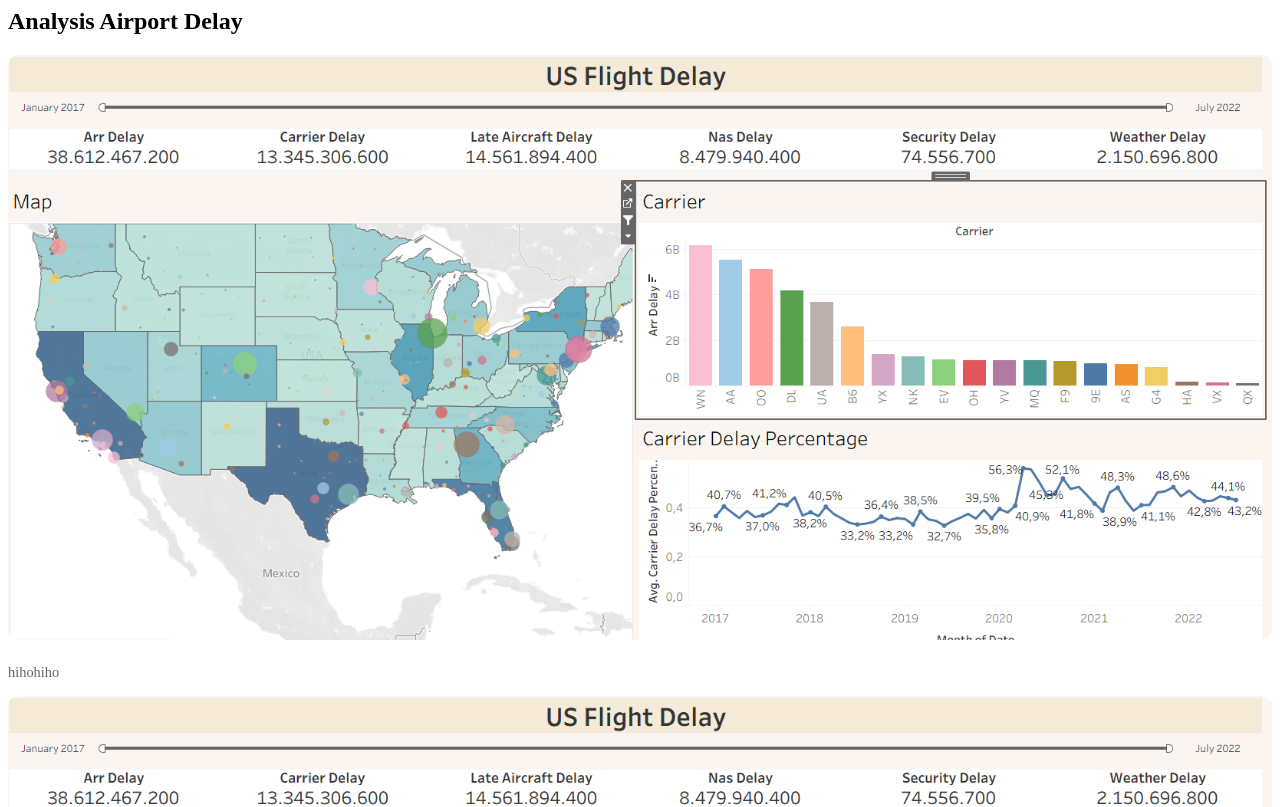
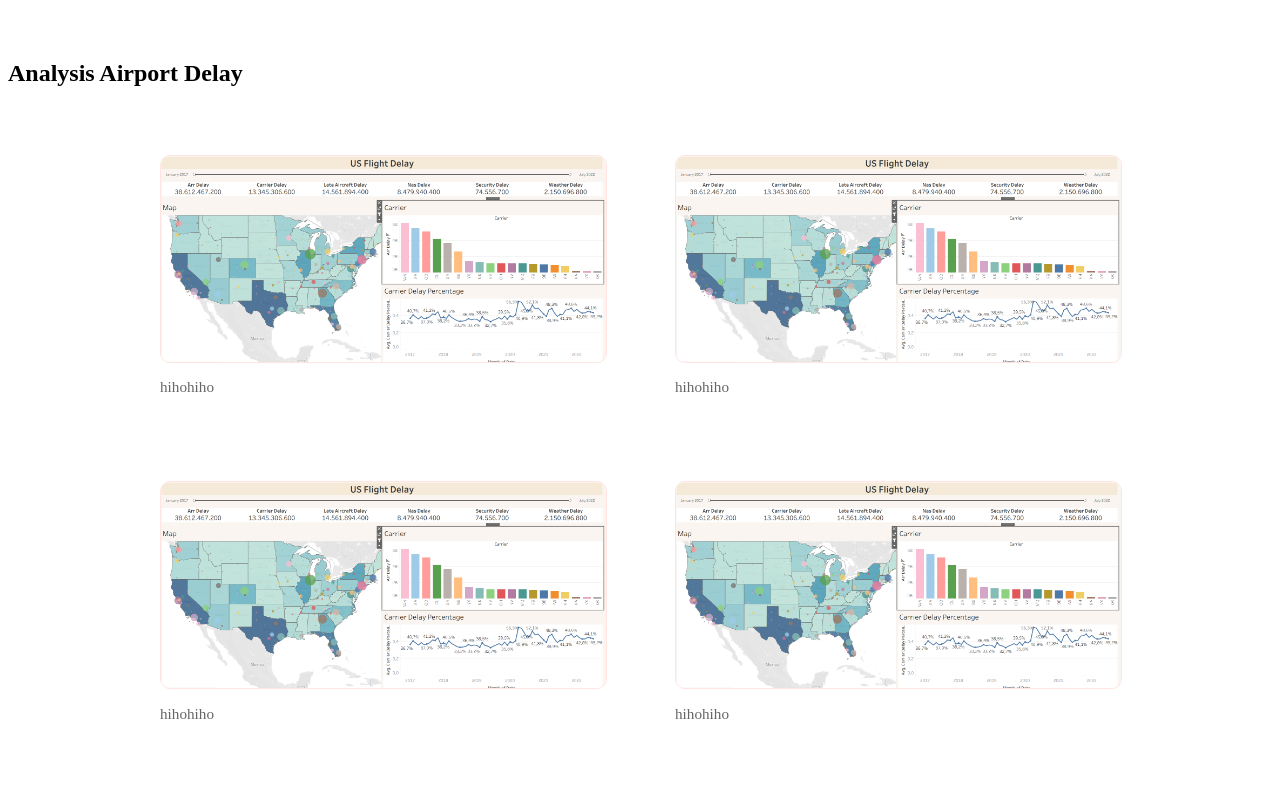
Before and after one commit to khalisaaurelia/Airport-Analysis, a plain HTML site: page index.html in a window 1280 px wide. Shown: the top 807 px of the page. Drawn offline with Linux system fonts and the light colour scheme.

Commit message:
Update index.html

```diff
--- a/index.html
+++ b/index.html
@@ -1,43 +1,52 @@
-<section id="airport-analysis" class="section" style="background-color: var(--bg-pink);">
-    <h2 class="section-title"><span>Analysis Airport Delay</span></h2>
+<section id="airport-analysis-github" class="section" style="background-color: var(--bg-pink); padding-top: 2rem;">
 
-    <div class="grid-container">
+    <h1 class="section-title" style="margin-bottom: 3rem;"><span>Analysis Airport Delay</span></h1>
 
-        <div class="card-item dummy-card">
-            <div style="width: 100%; border-radius: 10px; overflow: hidden; margin-bottom: 1.5rem; border: 1px solid var(--soft-pink);">
+    <div style="display: grid; grid-template-columns: repeat(2, 1fr); gap: 30px; max-width: 1000px; margin: 0 auto;">
+
+        <div class="card-item" style="background: white; padding: 20px; border-radius: 15px; box-shadow: var(--shadow); border: 1px solid var(--soft-pink);">
+            <div style="width: 100%; border-radius: 10px; overflow: hidden; margin-bottom: 15px; border: 1px solid #ffe4e1;">
                 <img src="Tableu - Airport Delay.png" alt="Analysis Airport Delay" style="width: 100%; height: auto; display: block;">
             </div>
-            <p style="text-align: justify; font-size: 0.9rem; color: #666;">
+            <p style="text-align: justify; font-size: 0.95rem; color: #666; font-weight: 400;">
                 hihohiho
             </p>
         </div>
 
-        <div class="card-item dummy-card">
-            <div style="width: 100%; border-radius: 10px; overflow: hidden; margin-bottom: 1.5rem; border: 1px solid var(--soft-pink);">
+        <div class="card-item" style="background: white; padding: 20px; border-radius: 15px; box-shadow: var(--shadow); border: 1px solid var(--soft-pink);">
+            <div style="width: 100%; border-radius: 10px; overflow: hidden; margin-bottom: 15px; border: 1px solid #ffe4e1;">
                 <img src="Tableu - Airport Delay.png" alt="Analysis Airport Delay" style="width: 100%; height: auto; display: block;">
             </div>
-            <p style="text-align: justify; font-size: 0.9rem; color: #666;">
+            <p style="text-align: justify; font-size: 0.95rem; color: #666; font-weight: 400;">
                 hihohiho
             </p>
         </div>
 
-        <div class="card-item dummy-card">
-            <div style="width: 100%; border-radius: 10px; overflow: hidden; margin-bottom: 1.5rem; border: 1px solid var(--soft-pink);">
+        <div class="card-item" style="background: white; padding: 20px; border-radius: 15px; box-shadow: var(--shadow); border: 1px solid var(--soft-pink);">
+            <div style="width: 100%; border-radius: 10px; overflow: hidden; margin-bottom: 15px; border: 1px solid #ffe4e1;">
                 <img src="Tableu - Airport Delay.png" alt="Analysis Airport Delay" style="width: 100%; height: auto; display: block;">
             </div>
-            <p style="text-align: justify; font-size: 0.9rem; color: #666;">
+            <p style="text-align: justify; font-size: 0.95rem; color: #666; font-weight: 400;">
                 hihohiho
             </p>
         </div>
 
-        <div class="card-item dummy-card">
-            <div style="width: 100%; border-radius: 10px; overflow: hidden; margin-bottom: 1.5rem; border: 1px solid var(--soft-pink);">
+        <div class="card-item" style="background: white; padding: 20px; border-radius: 15px; box-shadow: var(--shadow); border: 1px solid var(--soft-pink);">
+            <div style="width: 100%; border-radius: 10px; overflow: hidden; margin-bottom: 15px; border: 1px solid #ffe4e1;">
                 <img src="Tableu - Airport Delay.png" alt="Analysis Airport Delay" style="width: 100%; height: auto; display: block;">
             </div>
-            <p style="text-align: justify; font-size: 0.9rem; color: #666;">
+            <p style="text-align: justify; font-size: 0.95rem; color: #666; font-weight: 400;">
                 hihohiho
             </p>
         </div>
 
     </div>
 </section>
+
+<style>
+    @media (max-width: 768px) {
+        #airport-analysis-github div {
+            grid-template-columns: 1fr !important; /* Menjadi 1 kolom pada layar HP */
+        }
+    }
+</style>
```
